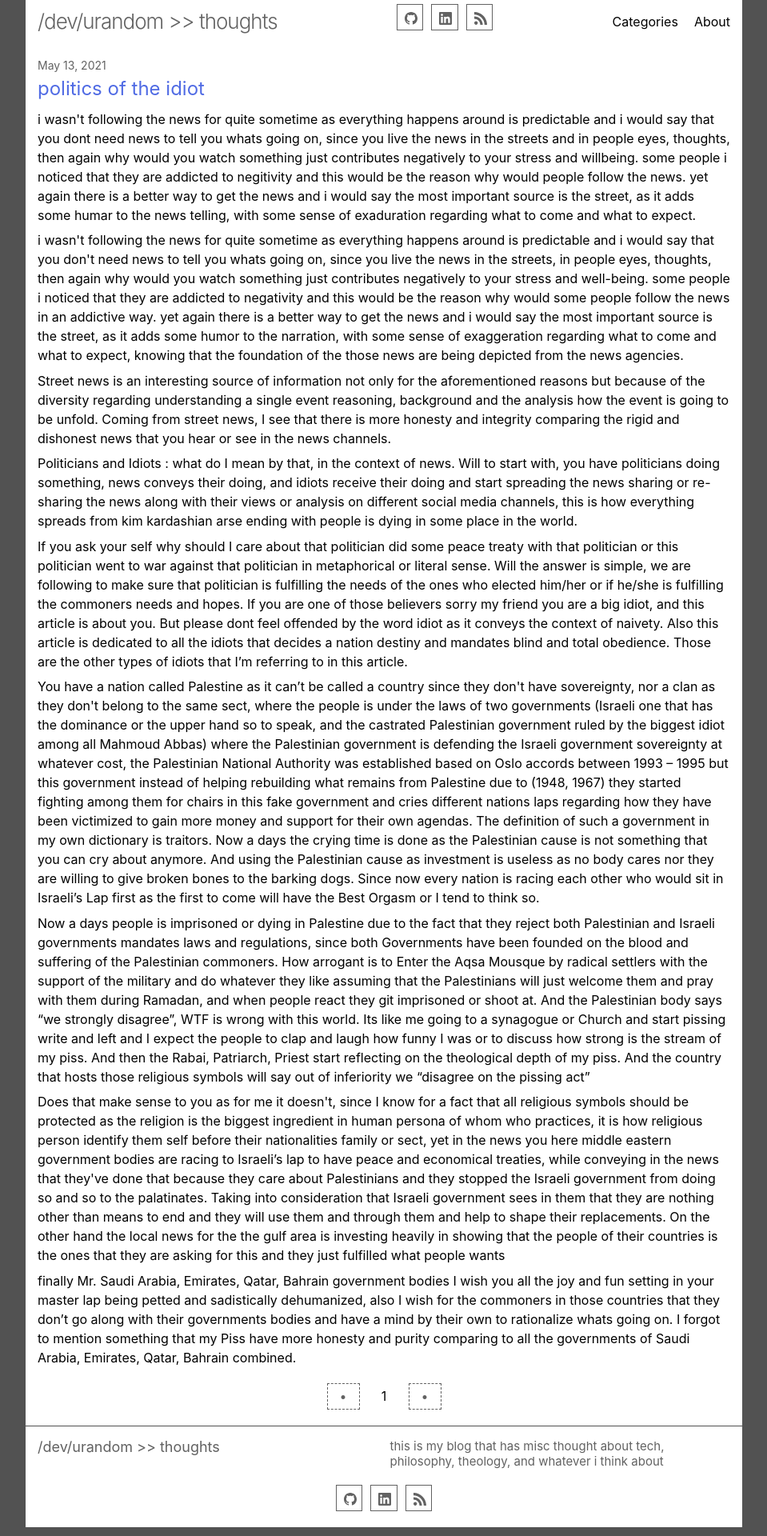
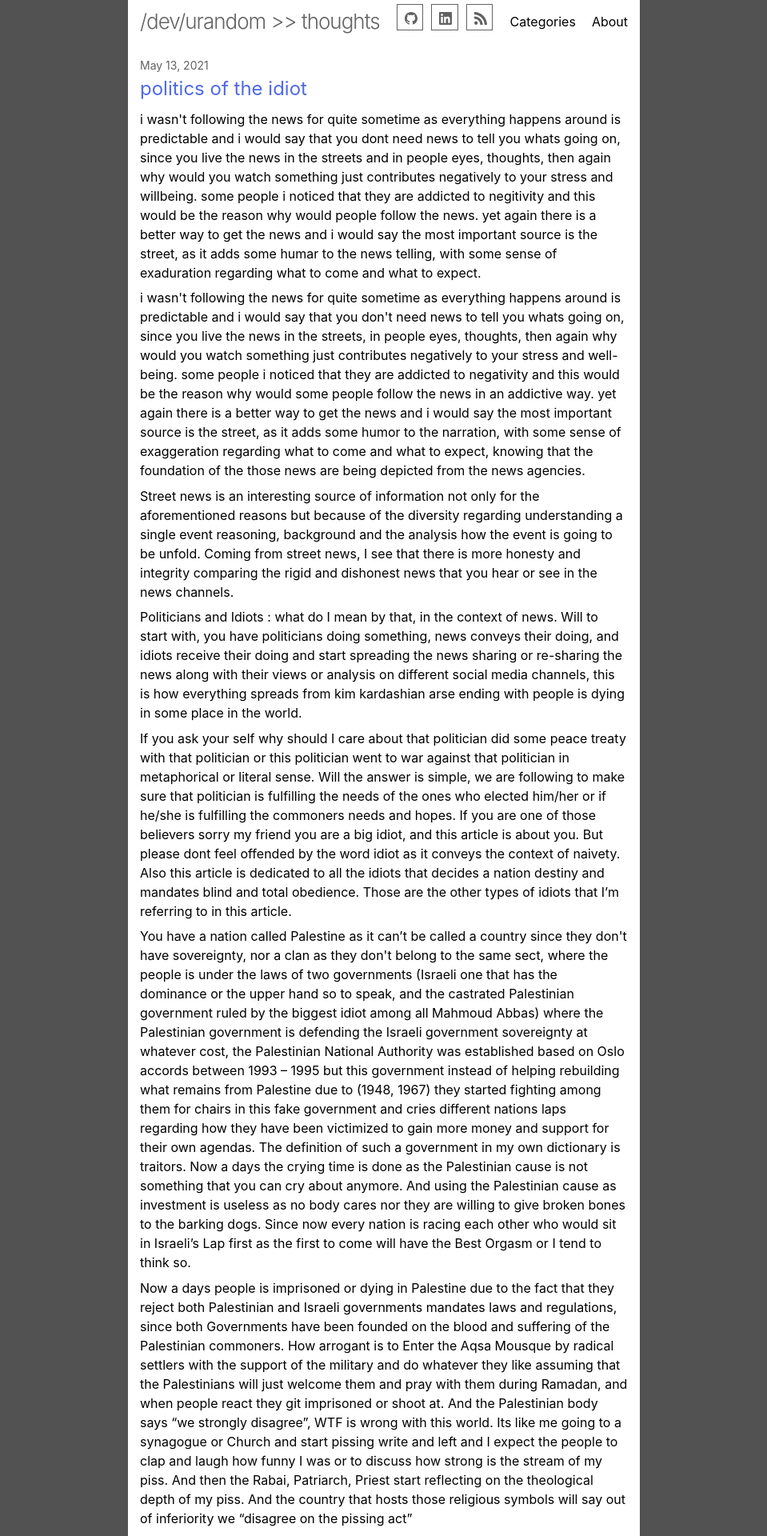
Before and after one commit to sghaida/sghaida.github.io, a Jekyll site: the page built from index.html, in a window 1280 px wide. Shown: the top 1920 px of the page at 80% size, without its empty margins (160-1119 px from the left). Built offline with Jekyll 4.4.1, drawn with Linux system fonts in a browser that asks for light colours; the list of posts is cut into pages by our own code.

Commit message:
finalize the article

```diff
--- a/_sass/site.scss
+++ b/_sass/site.scss
@@ -25,7 +25,7 @@ $spacing-unit:     15px;
 $table-text-align: left;
 
 // Width of the content area
-$content-width:    70%;
+$content-width:    50%;
 
 $on-palm:          600px;
 $on-laptop:        700px;
```
